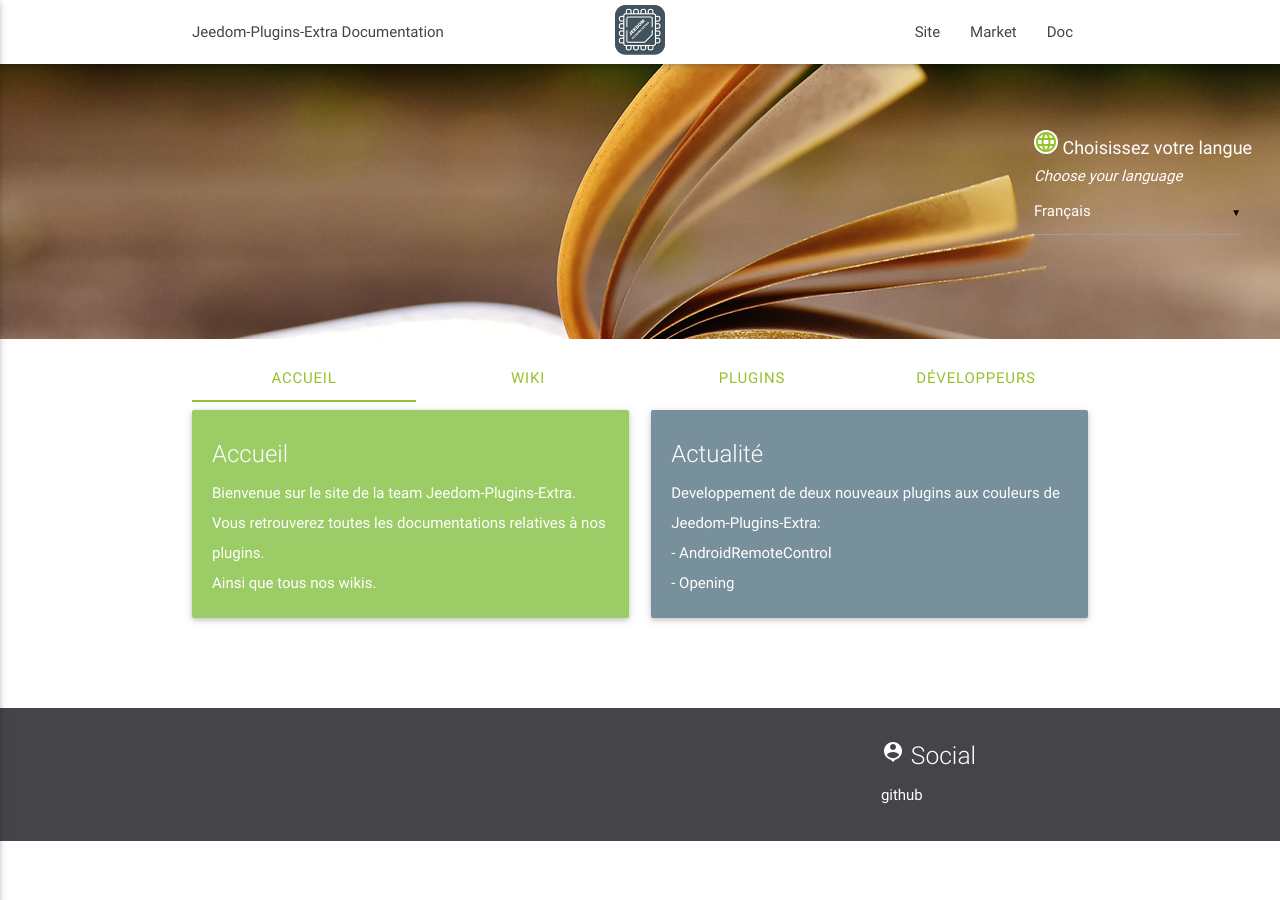
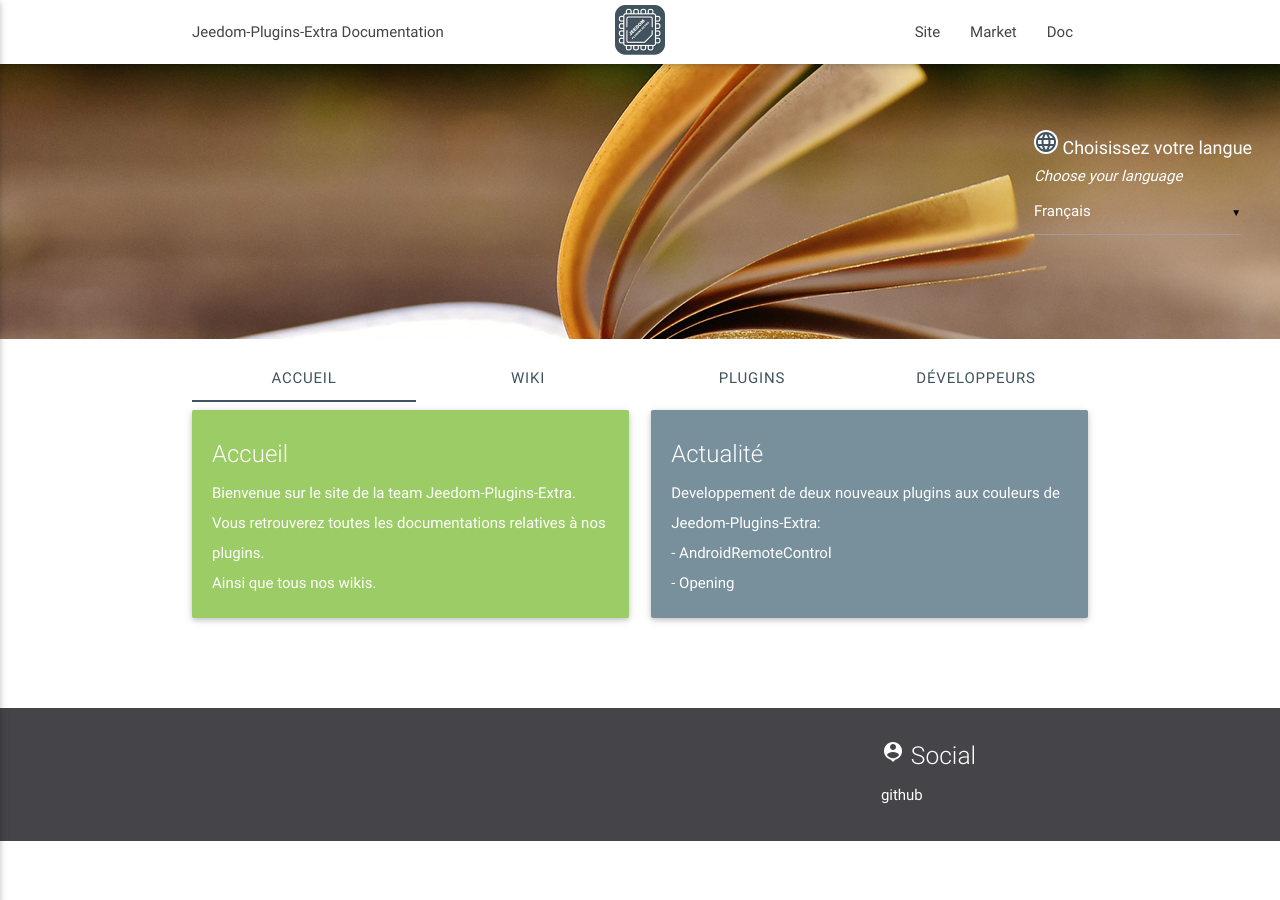
Before and after one commit to NextDom/NextDom.github.io, a Jekyll site: the page index.html, which Jekyll copies as it is, in a window 1280 px wide. Built offline with Jekyll 4.4.1, drawn with Linux system fonts in a browser that asks for light colours; nearby versions of some CDN libraries; comment, search, counter and statistics services are not loaded.

Commit message:
Change color

```diff
--- a/css/style.css
+++ b/css/style.css
@@ -16,11 +16,11 @@
 }
 
 .jeedomcolorbg {
-  background-color: #95C12B !important;
+  background-color: #40535E !important;
 }
 
 .jeedomcolor {
-  color: #95C12B !important;
+  color: #40535E !important;
 }
 .collection a.collection-item {
   color: #85a835 !important;
@@ -46,10 +46,10 @@
   box-sizing : unset !important;
 }
 .tabs .tab a {
-  color: #95C12B !important;
+  color: #40535E !important;
 }
 .tabs .indicator {
-  background-color: #95C12B !important;
+  background-color: #40535E !important;
 }
 
 .tabs .tab a:hover {
```
